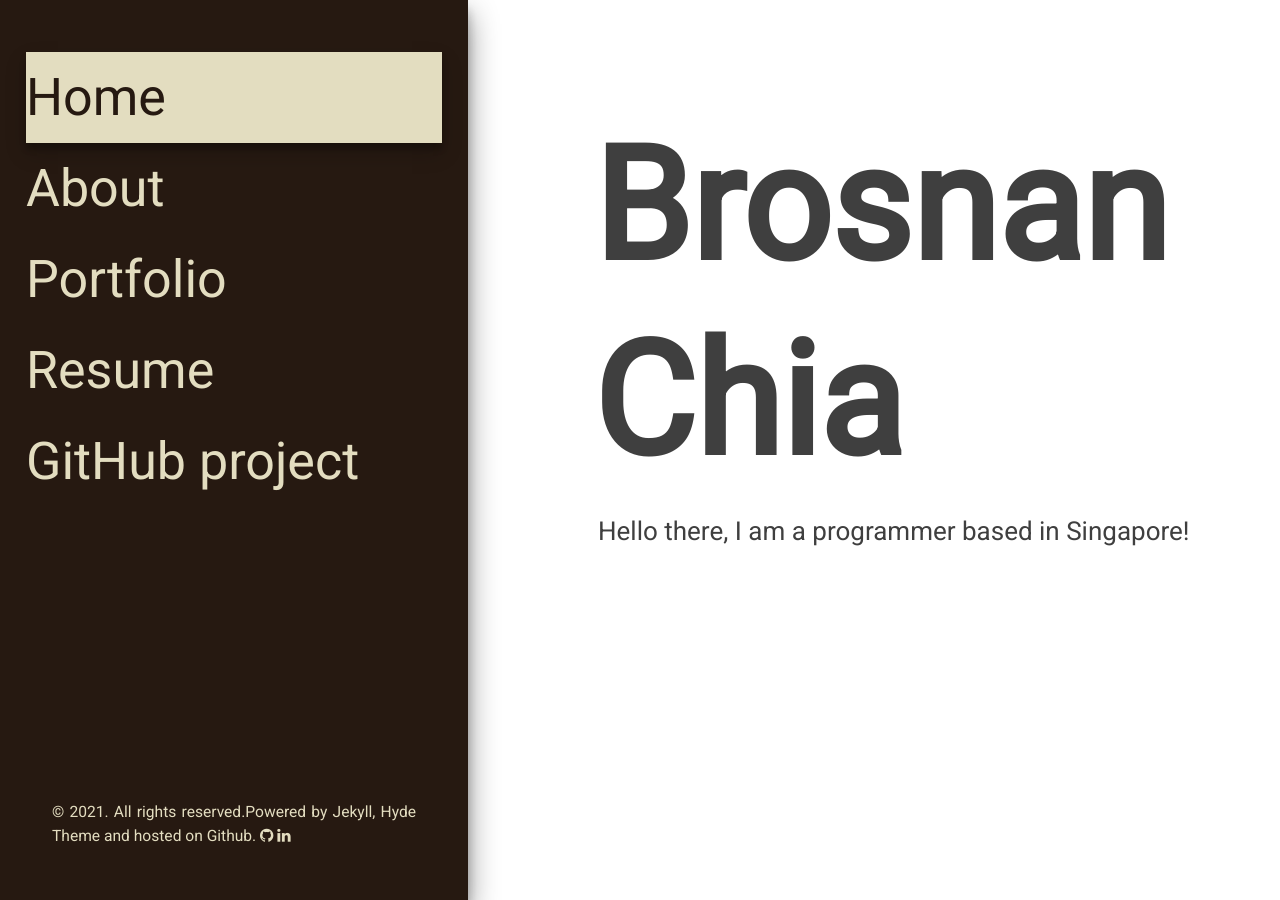
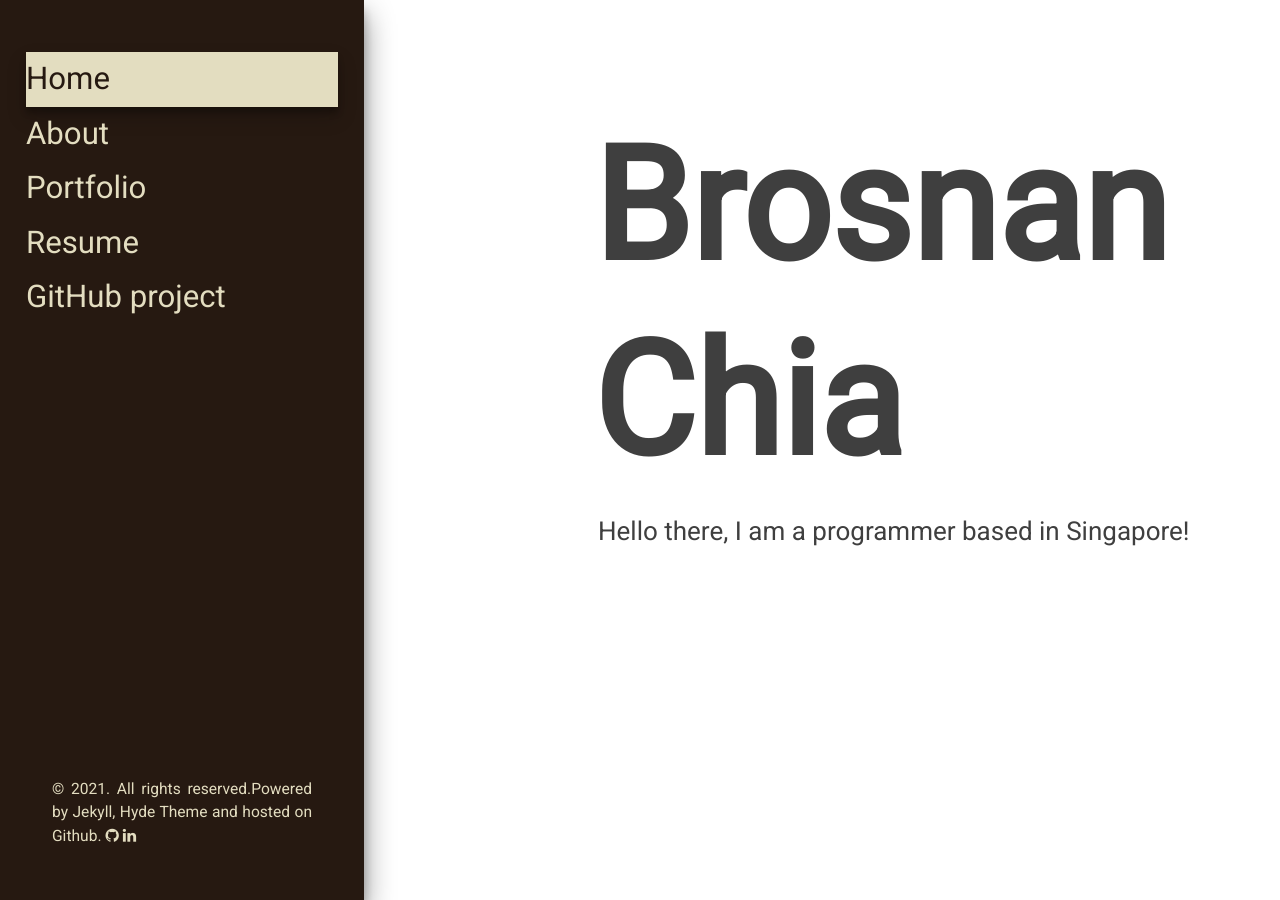
Before and after one commit to broscew/broscew.github.io, a Jekyll site: the page built from index.html, in a window 1280 px wide. Built offline with Jekyll 4.4.1, drawn with Linux system fonts in a browser that asks for light colours; the list of posts is cut into pages by our own code.

Commit message:
reduce sidebar size

```diff
--- a/public/css/hyde.css
+++ b/public/css/hyde.css
@@ -70,7 +70,7 @@ html {
     top: 0;
     left: 0;
     bottom: 0;
-    width: 18rem;
+    width: 14rem;
     text-align: left;
   }
 }
@@ -97,7 +97,7 @@ html {
   display: block;
   line-height: 1.75;
   text-decoration: none;
-  font-size: 2rem;
+  font-size: 1.2rem;
 }
 
 a.sidebar-nav-item:hover,
```
